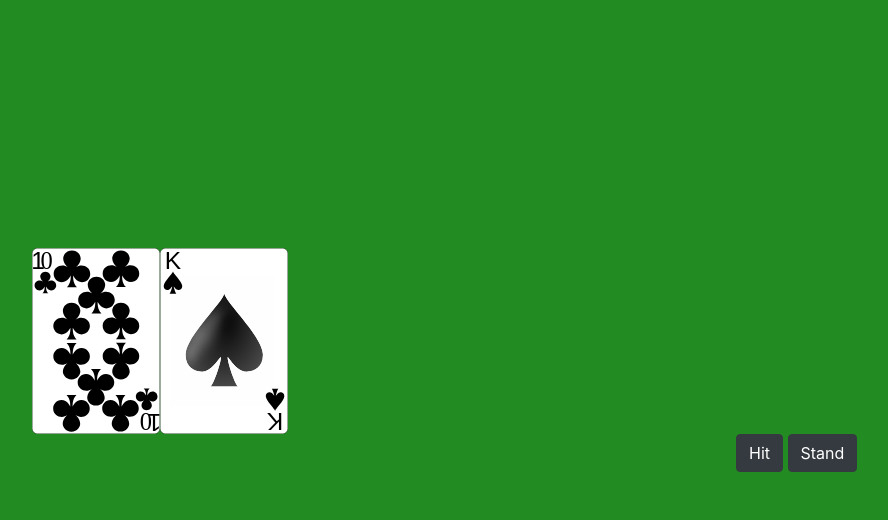
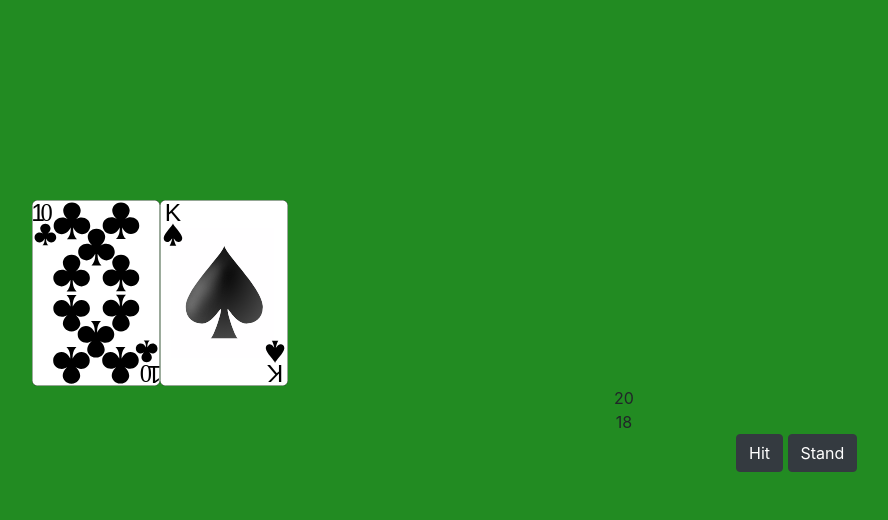
Before and after one commit to amonaco18/HackYourOwnOrientationProjectBlackjack, a Django app: page /game in a window 1280 px wide. Shown: the part 280-800 px from the top of the page, without its empty margins (16-904 px from the left). Run offline with Django 3.2, Linux system fonts and the light colour scheme; some libraries are stand-ins or nearby versions.

Commit message:
Added display of player and cpu's round scores, still needs to be centered and bigger

```diff
--- a/app/BlackJack/static/js/game.js
+++ b/app/BlackJack/static/js/game.js
@@ -14,6 +14,9 @@ class App{
 
         this.update_message(this.score_message);
 
+        document.getElementById("user_round_score").innerHTML = this.player.round_score;
+        document.getElementById("cpu_round_score").innerHTML = this.computer.round_score;
+
         if(this.player.get_round_score() == 21){
             this.end_round(1);
         }
@@ -26,7 +29,8 @@ class App{
 
 	update_message(mes){
 	    this.message = document.getElementById("messages").innerHTML = mes;
-	    }
+    }
+
 
 	add_user_hand(){
 		var user_card = this.deck.remove_card();
@@ -41,7 +45,9 @@ class App{
 		new_img.setAttribute("src", user_card.get_img());
 
 		//render card to screen
-		user_hand.appendChild(new_img);
+        user_hand.appendChild(new_img);
+
+        document.getElementById("user_round_score").innerHTML = this.player.round_score;
 	}
 
 	add_computer_hand(){
@@ -55,7 +61,9 @@ class App{
     	var new_img = document.createElement("IMG");
     	new_img.setAttribute("src", computer_card.get_img());
 
-    	computer_hand.appendChild(new_img);
+        computer_hand.appendChild(new_img);
+
+        document.getElementById("cpu_round_score").innerHTML = this.computer.round_score;
 	}
 
 	reset_hands(){
--- a/app/BlackJack/templates/game.html
+++ b/app/BlackJack/templates/game.html
@@ -27,10 +27,21 @@
     </div>
   </div>
 
+
   <div id="user_div" class="container-fluid fixed-bottom">
     <div id="user_cards">
      <!-- add cards from deck here-->
     </div>
+
+    <div class="scores">
+      <div id="user_round_score" style="text-align:center">
+      </div>
+
+      <div id="cpu_round_score" style="text-align:center">
+      </div>
+
+    </div>
+
     <div class="buttons">
       <button id="hit_btn" type="button" class="btn btn-dark">Hit</button>
       <button id="stand_btn" type="button" class="btn btn-dark">Stand</button>
```
